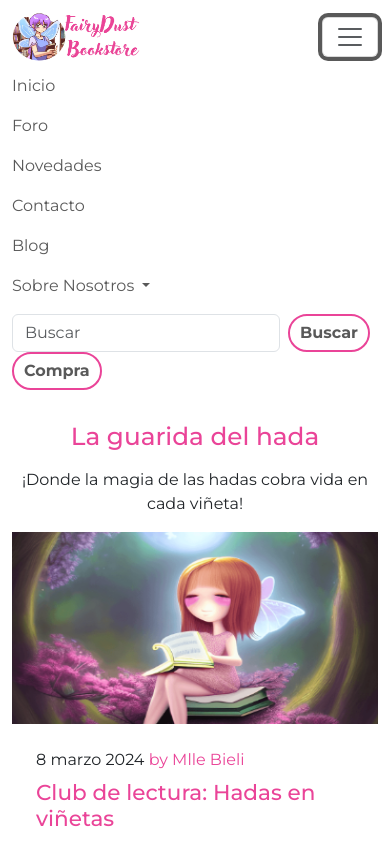
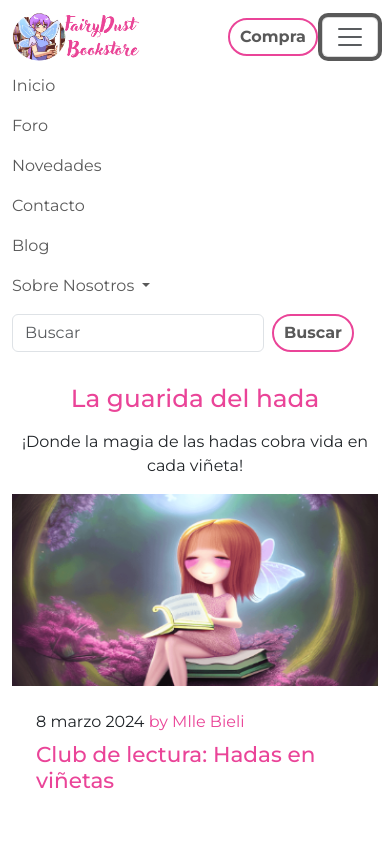
Before and after one commit to bielidev/M9-Ex5Bootstrap, a plain HTML site: page blog.html in a window 390 px wide. Both pictures are taken after a click on the button "Toggle navigation". Shown: the top 844 px of the page. Drawn offline with nearby package versions, Linux system fonts and the light colour scheme; some icons are missing.

Commit message:
small last changes

```diff
--- a/blog.html
+++ b/blog.html
@@ -19,17 +19,20 @@
   <!-- NAVBAR -->
   <nav class="navbar navbar-expand-lg">
     <div class="container-fluid">
-      <a class="navbar-brand" href="./index.html">
+      <a class="navbar-brand" href="index.html">
         <img src="./assets/logo.png" style="height: 3rem; width: 8rem;">
       </a>
-      <button class="navbar-toggler" type="button" data-bs-toggle="collapse" data-bs-target="#navbarSupportedContent"
-        aria-controls="navbarSupportedContent" aria-expanded="false" aria-label="Toggle navigation">
-        <span class="navbar-toggler-icon"></span>
-      </button>
+      <div>
+        <button class="btn-purchase btn-small ml-3 fw-bold d-lg-none">Compra</button>
+        <button class="navbar-toggler" type="button" data-bs-toggle="collapse" data-bs-target="#navbarSupportedContent"
+          aria-controls="navbarSupportedContent" aria-expanded="false" aria-label="Toggle navigation">
+          <span class="navbar-toggler-icon"></span>
+        </button>
+      </div>
       <div class="collapse navbar-collapse" id="navbarSupportedContent">
         <ul class="navbar-nav me-auto mb-2 mb-lg-0">
           <li class="nav-item">
-            <a class="nav-link" href="./index.html">Inicio</a>
+            <a class="nav-link" href="index.html">Inicio</a>
           </li>
           <li class="nav-item">
             <a class="nav-link" href="./foro.html">Foro</a>
@@ -54,16 +57,16 @@
             </ul>
           </li>
         </ul>
-        <form class="d-flex me-2" role="search">
+        <form class="d-flex  me-2" role="search">
           <input class="form-control me-2" type="search" placeholder="Buscar" aria-label="Buscar">
-          <button class="btn-purchase btn-small ml-3 fw-bold" type="submit">Buscar</button>
+          <button class="btn-purchase btn-small ml-3 fw-bold me-3" type="submit">Buscar</button>
         </form>
       </div>
-      <button class="btn-purchase btn-small ml-3 fw-bold">Compra</button>
     </div>
+    <button class="btn-purchase btn-small ml-3 fw-bold d-none d-lg-block">Compra</button>
   </nav>
+  <!-- BLOG TITLE SECTION -->
   <main>
-    <!-- BLOG TITLE SECTION -->
     <section class="mt-4">
       <div class="container">
         <div class="row justify-content-center">
```
Also changed, not shown: contacto.html (+19 -13 lines), foro.html (+16 -10 lines), index.html (+4 -1 lines), novedades.html (+16 -11 lines).
